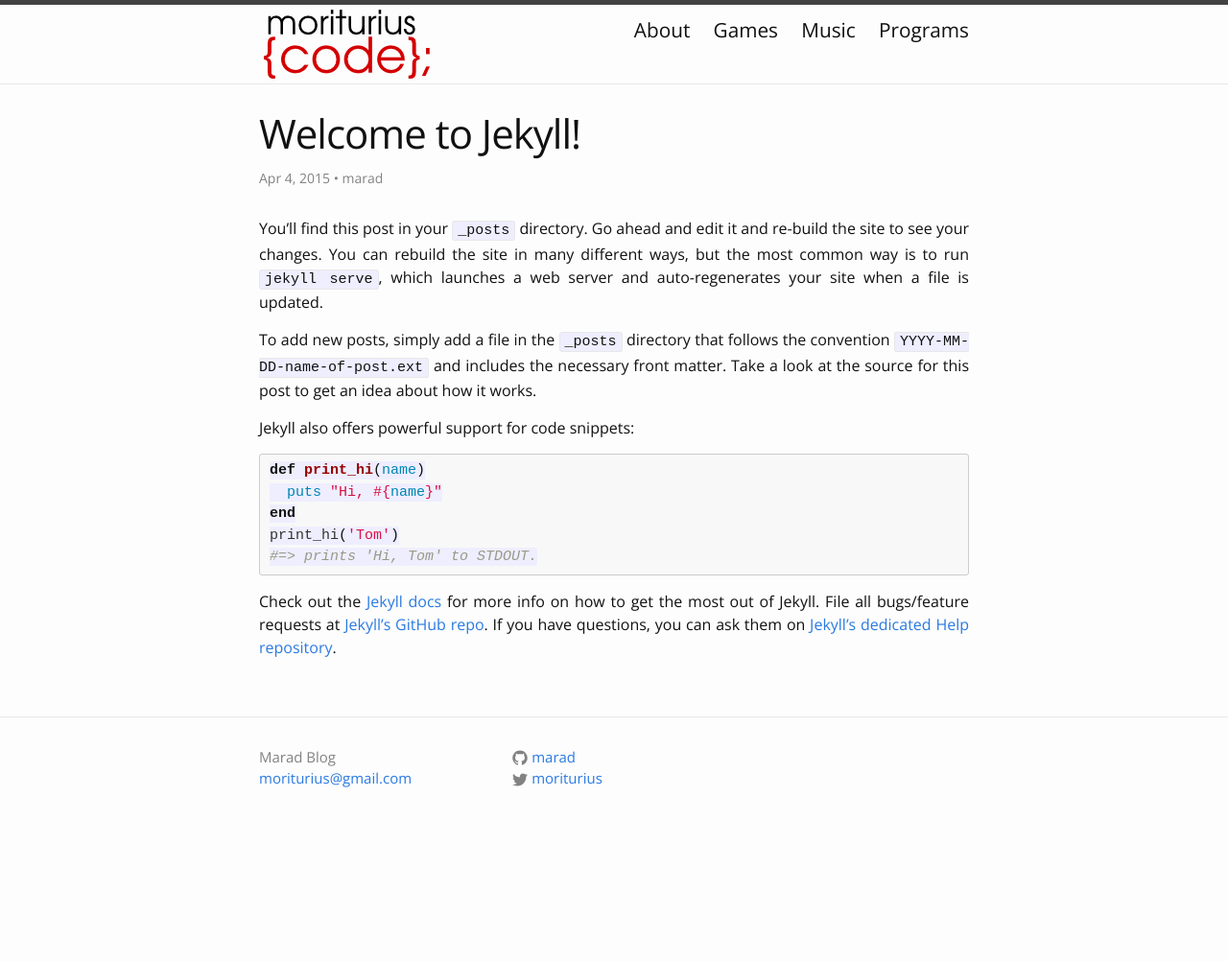
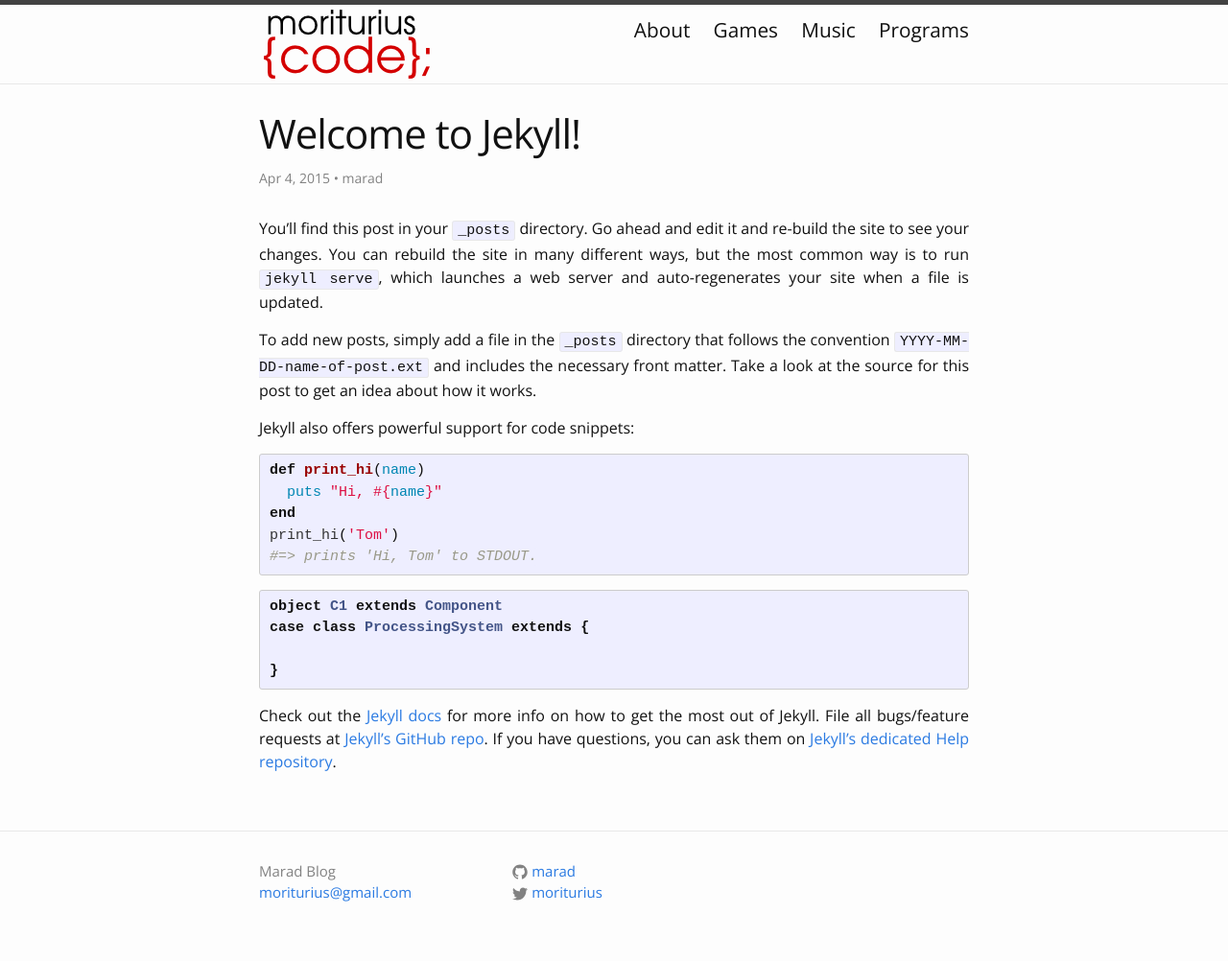
Before and after one commit to marad/marad.github.io, a Jekyll site: the page built from _posts/2015-04-04-welcome-to-jekyll.markdown, in a window 1280 px wide. Shown: the whole page at 96% size. Built offline with Jekyll 4.4.1, drawn with Linux system fonts in a browser that asks for light colours; before the commit the page ends 900 px from its top, so only the background shows below that.

Commit message:
Updated code blocks style

```diff
--- a/_posts/2015-04-04-welcome-to-jekyll.markdown
+++ b/_posts/2015-04-04-welcome-to-jekyll.markdown
@@ -17,6 +17,13 @@
 #=> prints 'Hi, Tom' to STDOUT.
 {% endhighlight %}
 
+{% highlight scala %}
+object C1 extends Component
+case class ProcessingSystem extends {
+
+}
+{% endhighlight %}
+
 Check out the [Jekyll docs][jekyll] for more info on how to get the most out of Jekyll. File all bugs/feature requests at [Jekyll’s GitHub repo][jekyll-gh]. If you have questions, you can ask them on [Jekyll’s dedicated Help repository][jekyll-help].
 
 [jekyll]:      http://jekyllrb.com
--- a/_sass/_syntax-highlighting.scss
+++ b/_sass/_syntax-highlighting.scss
@@ -3,7 +3,7 @@
  * Courtesy of GitHub.com
  */
 
-.highlight pre, pre, .highlight .hll { background-color: #f8f8f8; border: 1px solid #ccc; padding: 6px 10px; border-radius: 3px; }
+.highlight pre, pre, .highlight .hll { overflow: auto; border: 1px solid #ccc; padding: 6px 10px; border-radius: 3px; }
 .highlight .c { color: #999988; font-style: italic; }
 .highlight .err { color: #a61717; background-color: #e3d2d2; }
 .highlight .k { font-weight: bold; }
```
